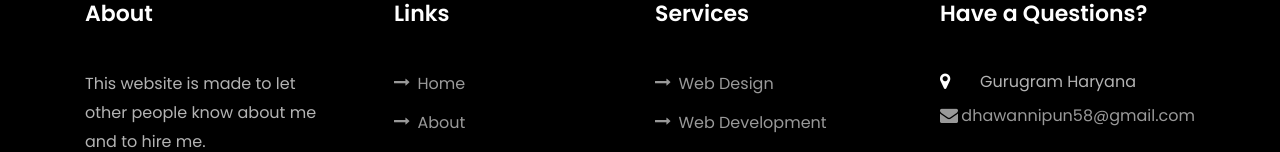
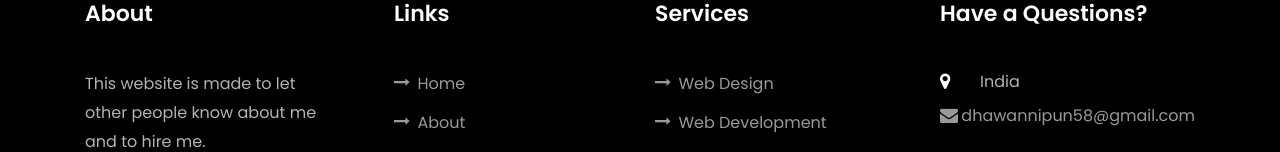
Before and after one commit to NipunD58/Porfolio-Web, a plain HTML site: page index.html in a window 1280 px wide. Shown: the part 6116-6268 px from the top of the page. Drawn offline with nearby package versions, Linux system fonts and the light colour scheme; animation ran at ten frames a second; files whose address does not match are found by name.

Commit message:
Update index.html

```diff
--- a/index.html
+++ b/index.html
@@ -510,7 +510,7 @@
             	<h2 class="ftco-heading-2">Have a Questions?</h2>
             	<div class="block-23 mb-3">
 	              <ul>
-	                <li><span class="icon icon-map-marker"></span><span class="text">Gurugram Haryana</span></li>
+	                <li><span class="icon icon-map-marker"></span><span class="text">India</span></li>
 	                <li><a href="mailto:dhawannipun58@gmail.com"><span class="icon icon-envelope"></span><span class="text"> dhawannipun58@gmail.com</span></a></li>
 	              </ul>
 	            </div>
```
